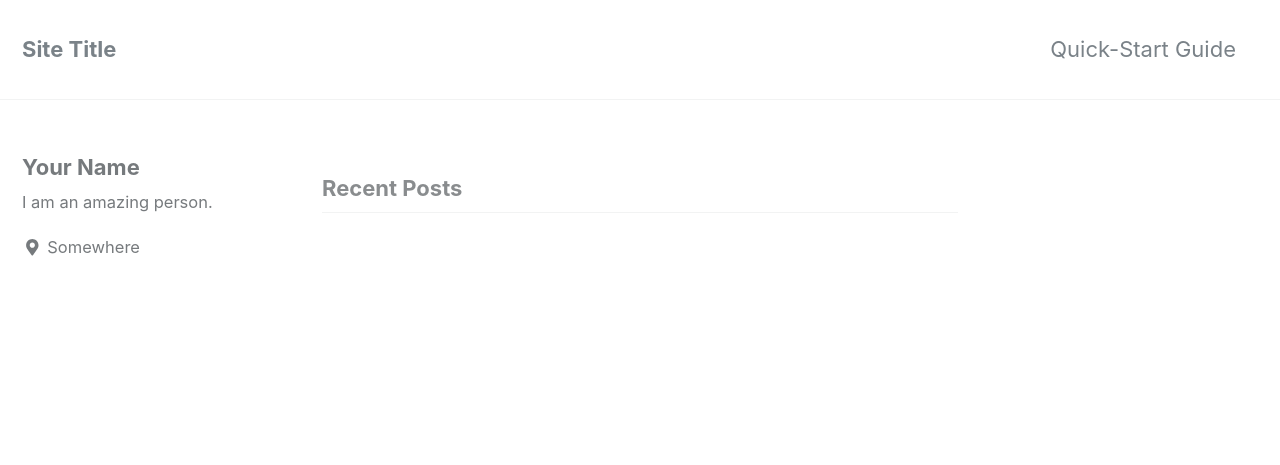
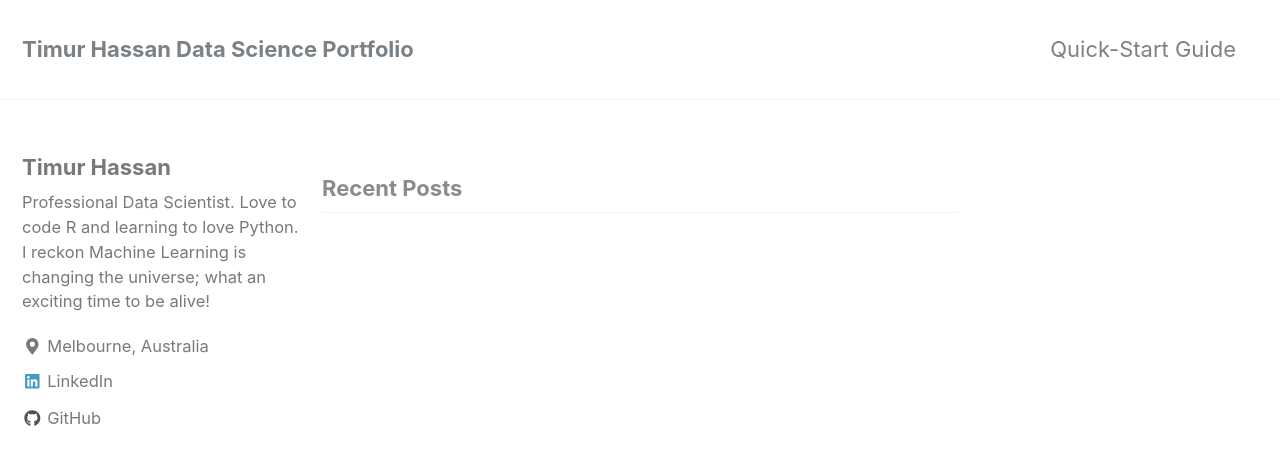
Before and after one commit to TimurHassan/timurhassan.github.io, a Jekyll site: the page built from index.html, in a window 1280 px wide and 900 px high. Shown: the top 465 px of the window. Built offline with Jekyll 4.4.1, drawn with Linux system fonts in a browser that asks for light colours; nearby versions of some CDN libraries; the list of posts is cut into pages by our own code; some of the changed text lies outside the part shown.

Commit message:
testing the fist modifications to the template by modifying _config.yml

```diff
--- a/_config.yml
+++ b/_config.yml
@@ -16,10 +16,10 @@ minimal_mistakes_skin    : "default" # "air", "aqua", "contrast", "dark", "dirt"
 
 # Site Settings
 locale                   : "en-US"
-title                    : "Site Title"
+title                    : "Timur Hassan Data Science Portfolio"
 title_separator          : "-"
-name                     : "Your Name"
-description              : "An amazing website."
+name                     : "Data Charlatan"
+description              : "Examples of my work"
 url                      : # the base hostname & protocol for your site e.g. "https://mmistakes.github.io"
 baseurl                  : # the subpath of your site, e.g. "/blog"
 repository               : # GitHub username/repo-name e.g. "mmistakes/minimal-mistakes"
@@ -100,10 +100,10 @@ analytics:
 
 # Site Author
 author:
-  name             : "Your Name"
+  name             : "Timur Hassan"
   avatar           : # path of avatar image, e.g. "/assets/images/bio-photo.jpg"
-  bio              : "I am an amazing person."
-  location         : "Somewhere"
+  bio              : "Professional Data Scientist. Love to code R and learning to love Python. I reckon Machine Learning is changing the universe; what an exciting time to be alive!"
+  location         : "Melbourne, Australia"
   email            :
   uri              :
   home             : # null (default), "absolute or relative url to link to author home"
@@ -113,13 +113,13 @@ author:
   flickr           :
   facebook         :
   foursquare       :
-  github           :
+  github           : "TimurHassan"
   gitlab           :
   google_plus      :
   keybase          :
   instagram        :
   lastfm           :
-  linkedin         : # "john-doe-12345678" (the last part of your profile url, e.g. https://www.linkedin.com/in/john-doe-12345678)
+  linkedin         : "timur-hassan-20864818"
   pinterest        :
   soundcloud       :
   stackoverflow    : # "123456/username" (the last part of your profile url, e.g. https://stackoverflow.com/users/123456/username)
```
